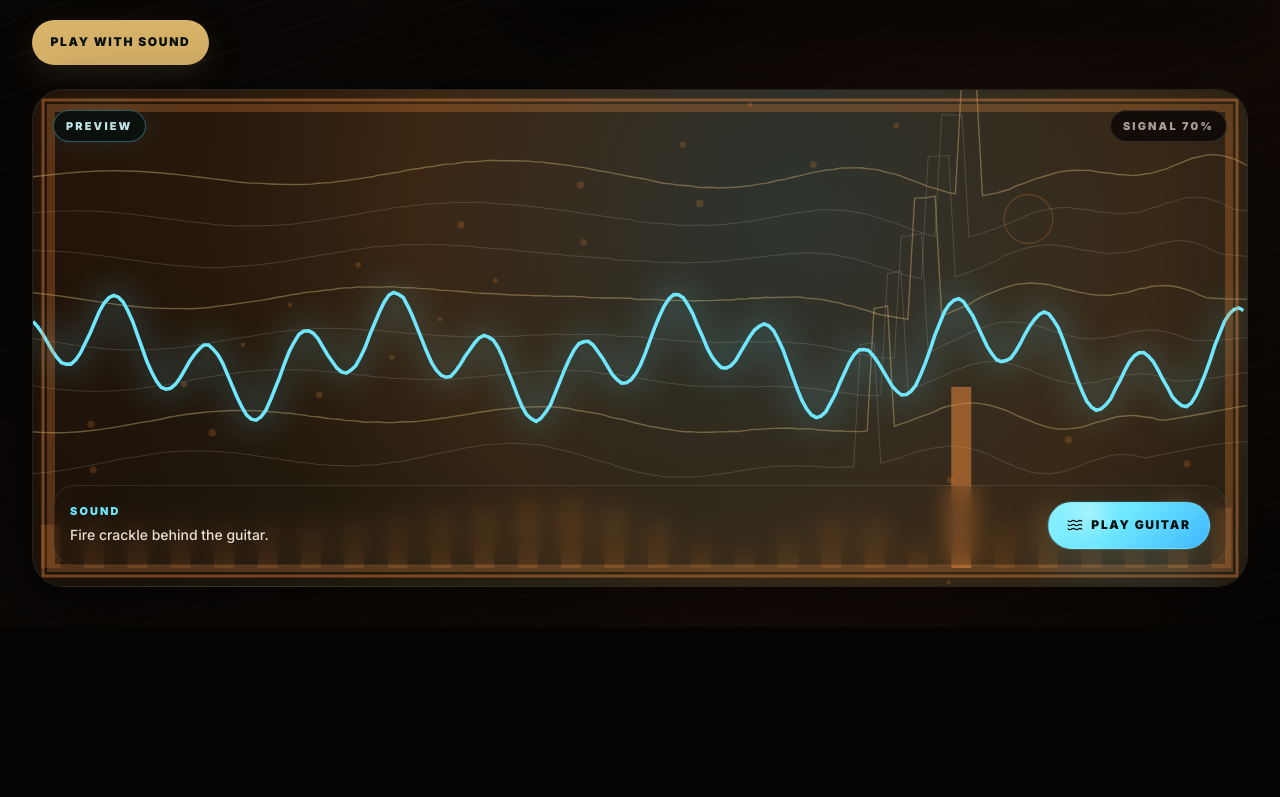
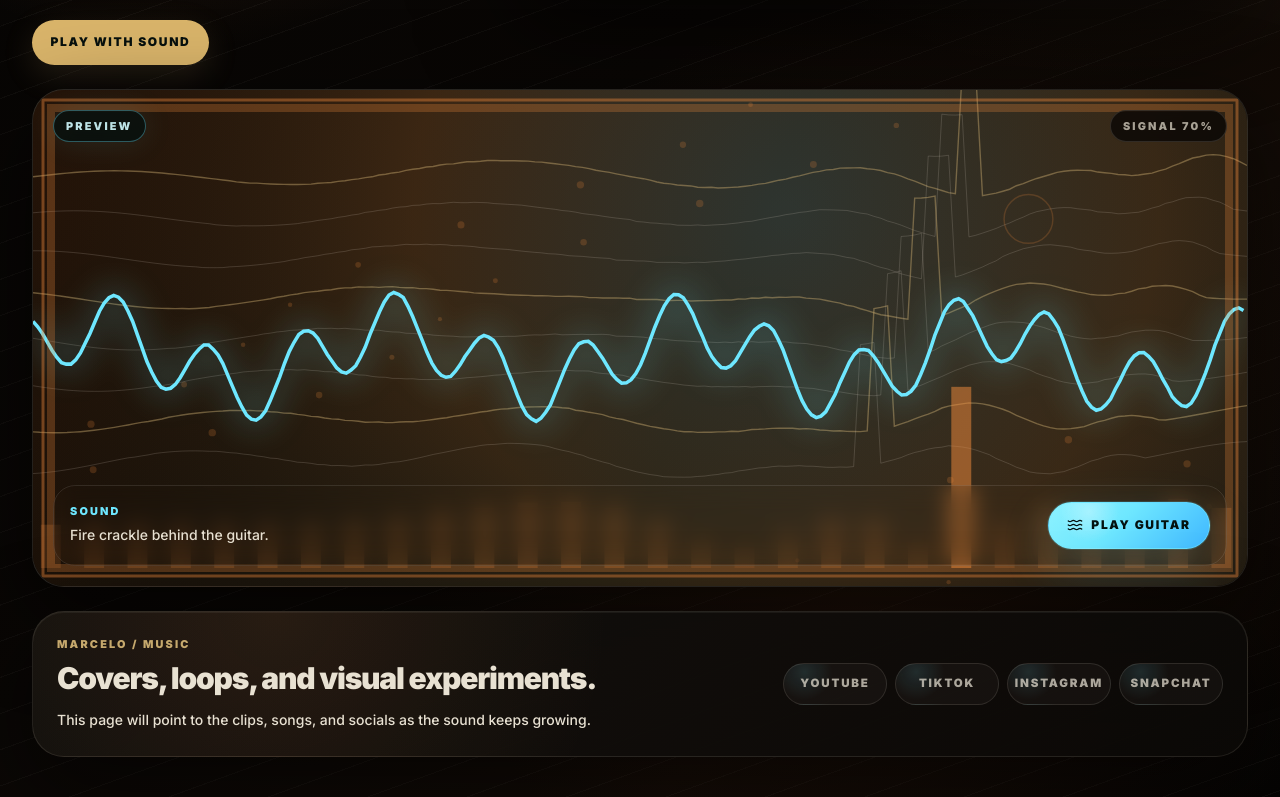
Before and after one commit to marcelozap/gateKPT, a Next.js app: page / in a window 1280 px wide. Shown: the part 562-1359 px from the top of the page. Before the commit the page ends 1189 px from the top, so only its background shows below. Built offline with nearby package versions, Linux system fonts and the light colour scheme; no server answers.

Commit message:
feat: add GateKPT artist social doorway

```diff
--- a/src/app/globals.css
+++ b/src/app/globals.css
@@ -215,6 +215,24 @@ body {
   box-shadow: 0 0 32px rgba(110, 231, 255, 0.1);
 }
 
+.gk-social-pill {
+  display: inline-flex;
+  align-items: center;
+  justify-content: center;
+  min-height: 2.6rem;
+  min-width: 6.5rem;
+  border: 1px solid rgba(232, 225, 210, 0.12);
+  border-radius: 999px;
+  background:
+    radial-gradient(circle at 20% 20%, rgba(110, 231, 255, 0.12), transparent 32%),
+    rgba(232, 225, 210, 0.035);
+  color: rgba(232, 225, 210, 0.72);
+  font-size: 0.72rem;
+  font-weight: 900;
+  letter-spacing: 0.16em;
+  text-transform: uppercase;
+}
+
 .gk-cue {
   width: 100%;
   display: flex;
--- a/src/gatekpt/GatekptLanding.tsx
+++ b/src/gatekpt/GatekptLanding.tsx
@@ -485,7 +485,7 @@ export function GatekptLanding() {
               Make sound feel visible.
             </h1>
             <p className="mt-6 max-w-2xl text-lg font-medium leading-8 text-[#e8e1d2]/72">
-              Press play. Hum a note. Clap once. Watch the page answer with color, terrain, and movement.
+              Press play. Pick a mood. Watch guitar turn into color, atmosphere, and motion.
             </p>
             <div className="mt-6 grid max-w-xl gap-2">
               {["1. Play sample", "2. Pick a mood", "3. Make sound"].map((item) => (
@@ -536,6 +536,26 @@ export function GatekptLanding() {
         <div className="relative mx-auto mt-6 max-w-7xl">
           <TerrainSignalPreview activeCue={activeCue} />
         </div>
+        <div className="relative mx-auto mt-6 max-w-7xl">
+          <div className="gk-panel grid gap-5 rounded-[2rem] p-5 sm:p-6 lg:grid-cols-[1fr_auto] lg:items-center">
+            <div>
+              <p className="gk-label text-[#c6a96d]">Marcelo / music</p>
+              <h2 className="mt-2 text-2xl font-black tracking-[-0.04em] text-[#e8e1d2] sm:text-3xl">
+                Covers, loops, and visual experiments.
+              </h2>
+              <p className="mt-3 max-w-2xl text-sm font-medium leading-6 text-[#e8e1d2]/58">
+                This page will point to the clips, songs, and socials as the sound keeps growing.
+              </p>
+            </div>
+            <div className="flex flex-wrap gap-2">
+              {["YouTube", "TikTok", "Instagram", "Snapchat"].map((item) => (
+                <span key={item} className="gk-social-pill">
+                  {item}
+                </span>
+              ))}
+            </div>
+          </div>
+        </div>
       </section>
     </main>
   );
```
